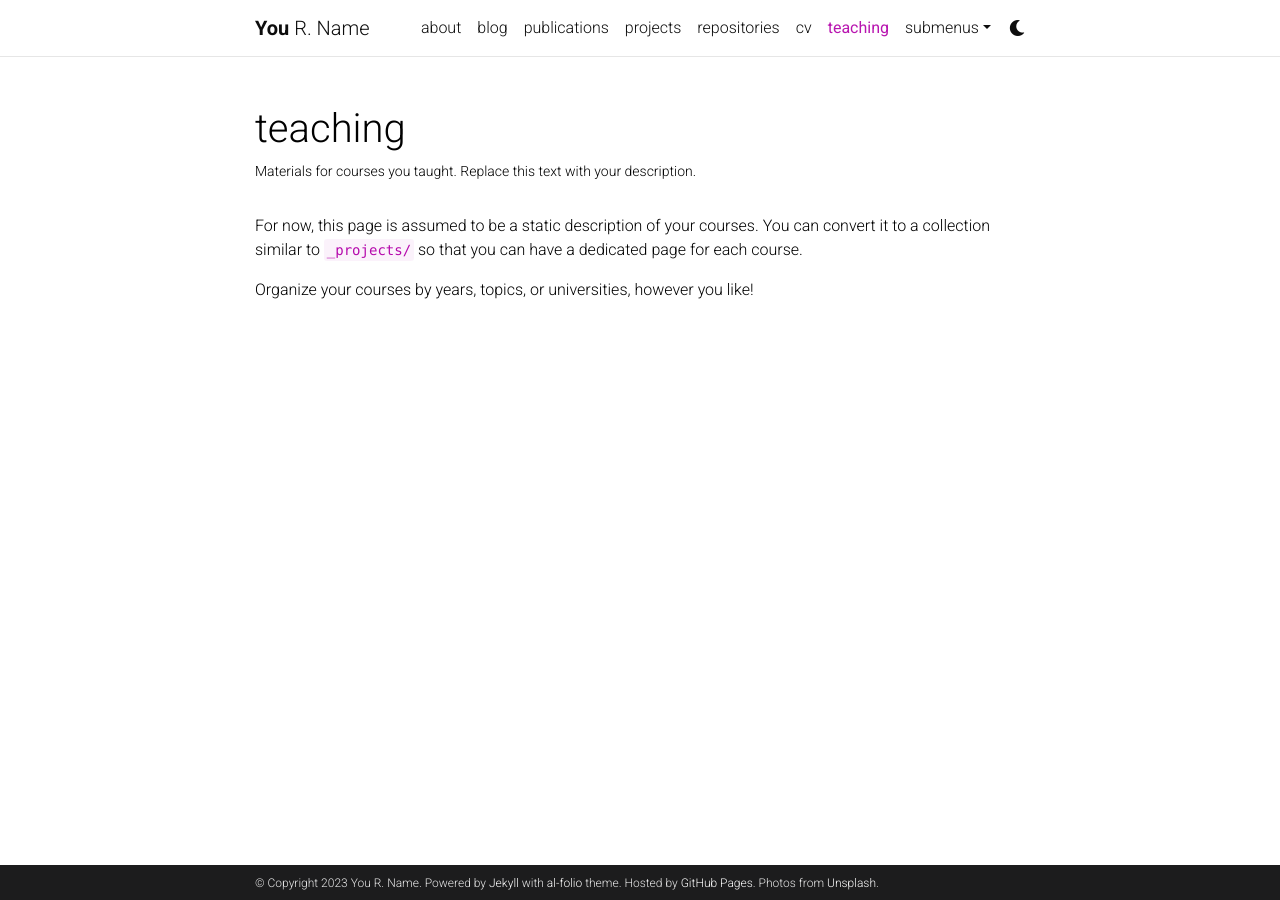
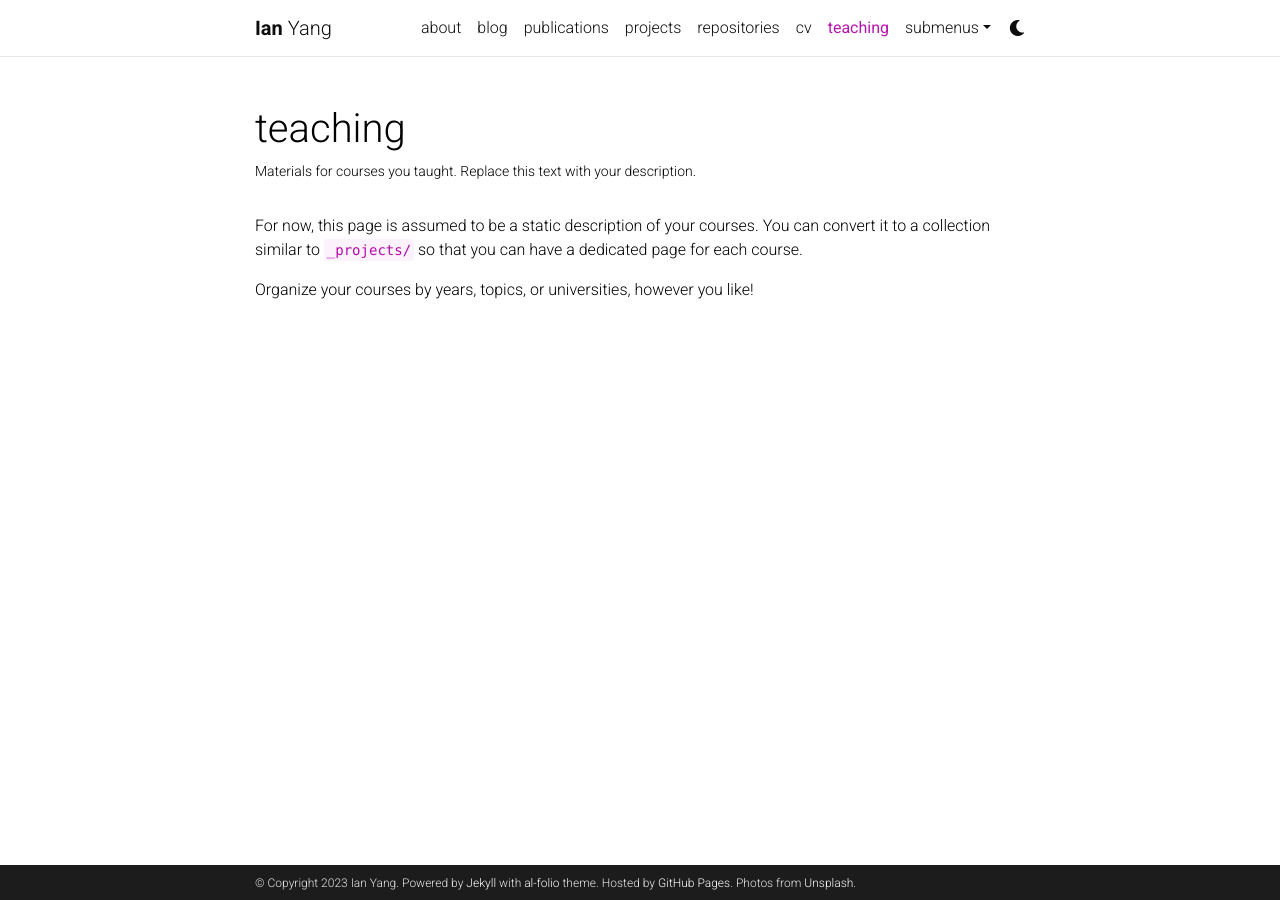
Before and after one commit to ian-yang-02/website-2.0, a Jekyll site: the page built from _pages/teaching.md, in a window 1280 px wide. Built offline with Jekyll 4.4.1, drawn with Linux system fonts in a browser that asks for light colours; comment, search, counter and statistics services are not loaded; a style sheet for code colours, icons or effects is not loaded.

Commit message:
initial changes

```diff
--- a/_config.yml
+++ b/_config.yml
@@ -3,10 +3,10 @@
 # -----------------------------------------------------------------------------
 
 title: blank # the website title (if blank, full name will be used instead)
-first_name: You
-middle_name: R.
-last_name: Name
-email: you@example.com
+first_name: Ian
+middle_name:
+last_name: Yang
+email: iyang30@gatech.edu
 description: > # the ">" symbol means to ignore newlines until "footer_text:"
   A simple, whitespace theme for academics. Based on [*folio](https://github.com/bogoli/-folio) design.
 footer_text: >
@@ -18,8 +18,8 @@ keywords: jekyll, jekyll-theme, academic-website, portfolio-website  # add your
 lang: en # the language of your site (for example: en, fr, cn, ru, etc.)
 icon: ⚛️  # the emoji used as the favicon (alternatively, provide image name in /assets/img/)
 
-url: https://alshedivat.github.io # the base hostname & protocol for your site
-baseurl: /al-folio # the subpath of your site, e.g. /blog/
+url: ianyng.com # the base hostname & protocol for your site
+baseurl: # the subpath of your site, e.g. /blog/
 last_updated: false # set to true if you want to display last updated in the footer
 impressum_path:  # set to path to include impressum link in the footer, use the same path as permalink in a page, helps to conform with EU GDPR
 
```
